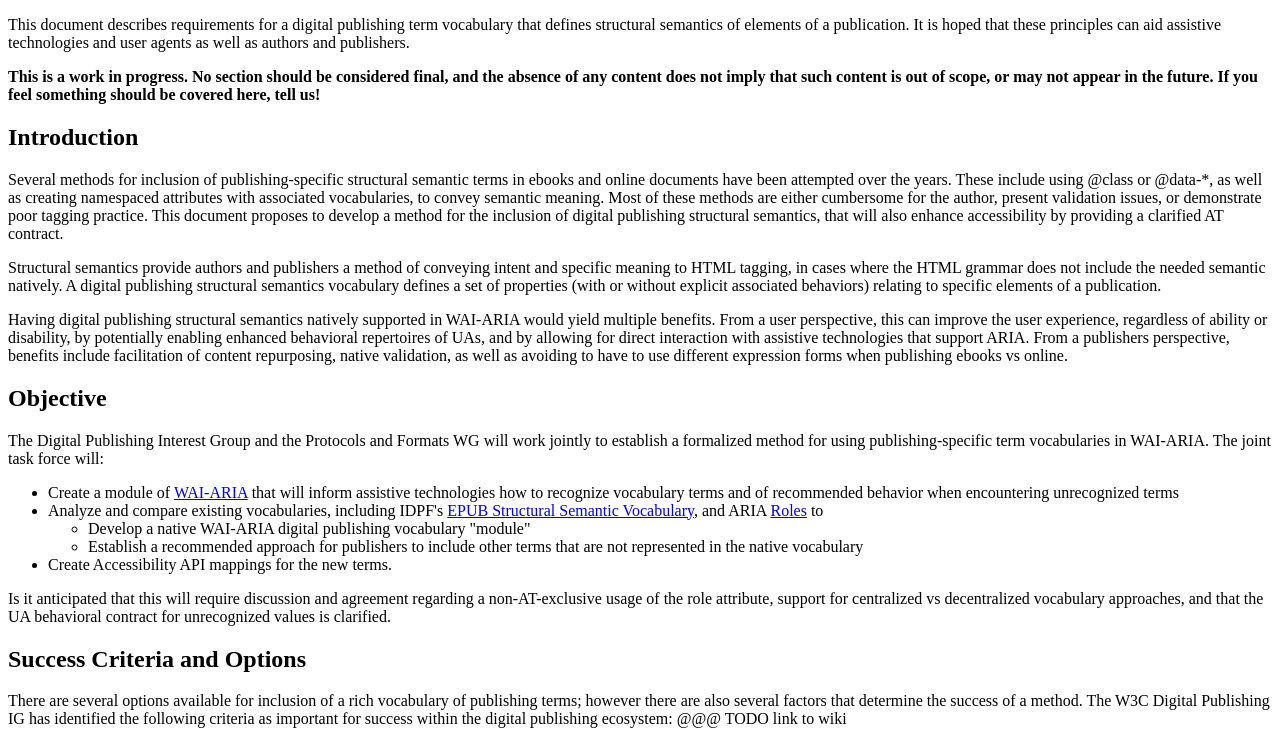
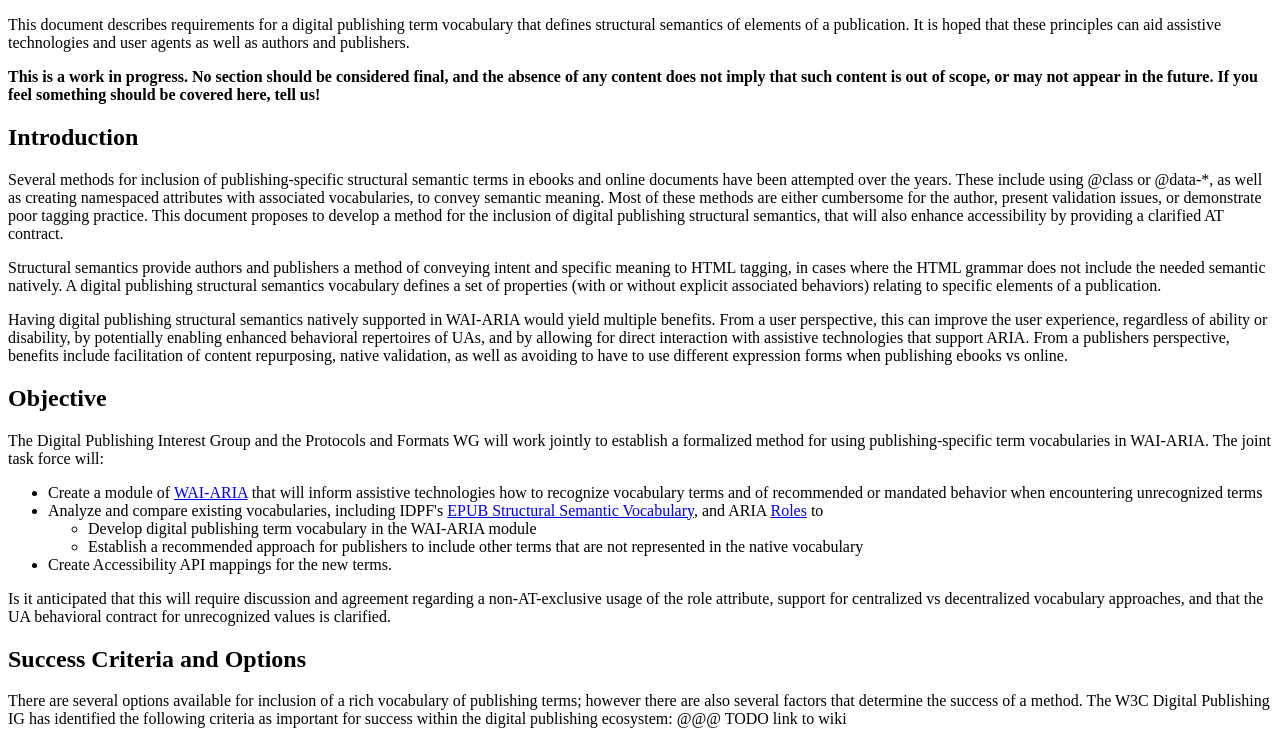
Before and after one commit to w3c/dpub-content-and-markup, a plain HTML site: page index.html in a window 1280 px wide. Shown: the top 741 px of the page. Drawn offline with Linux system fonts and the light colour scheme.

Commit message:
Minor mixup of wording re "module"

```diff
--- a/index.html
+++ b/index.html
@@ -117,10 +117,10 @@
          <h2 id="objective">Objective</h2>
 			<p>The Digital Publishing Interest Group and the Protocols and Formats WG will work jointly to establish a formalized method for using publishing-specific term vocabularies in WAI-ARIA. The joint task force will:</p>
 
-          <ul><li>Create a module of <a href ="http://www.w3.org/TR/wai-aria/">WAI-ARIA</a> that will inform assistive technologies how to recognize vocabulary terms and of recommended behavior when encountering unrecognized terms</li>
+          <ul><li>Create a module of <a href ="http://www.w3.org/TR/wai-aria/">WAI-ARIA</a> that will inform assistive technologies how to recognize vocabulary terms and of recommended or mandated behavior when encountering unrecognized terms</li>
               <li>Analyze and compare existing vocabularies, including IDPF's <a href ="http://www.idpf.org/epub/vocab/structure/">EPUB Structural Semantic Vocabulary</a>, and ARIA <a href="http://www.w3.org/WAI/PF/aria-1.1/roles">Roles</a> to
 				  <ul>
-					  <li>Develop a native WAI-ARIA digital publishing vocabulary "module"</li>
+					  <li>Develop digital publishing term vocabulary in the WAI-ARIA module</li>
 					  <li>Establish a recommended approach for publishers to include other terms that are not represented in the native vocabulary</li>
 				  </ul>
 			  </li>
```
